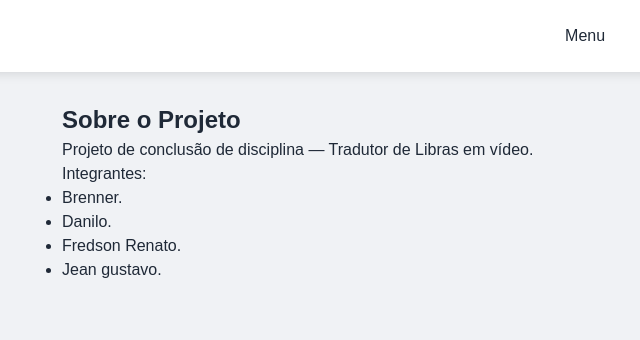
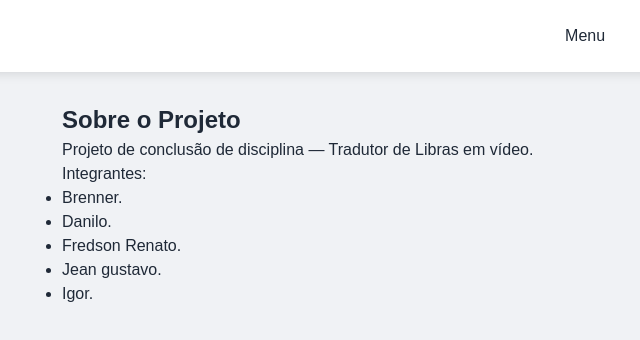
Before and after one commit to fredssonrenato8112/projeti, a plain HTML site: page sobre.html in a window 1280 px wide. Shown: the full height of the page, 238-878 px from the left. Drawn offline with Linux system fonts and the light colour scheme; a script that the page names is missing.

Commit message:
sobre.html

```diff
--- a/sobre.html
+++ b/sobre.html
@@ -28,6 +28,7 @@
 <li>Danilo.</li>
 <li>Fredson Renato.</li>
 <li>Jean gustavo.</li>
+<li>Igor.</li>
 </ul>
 </main>
 
```
